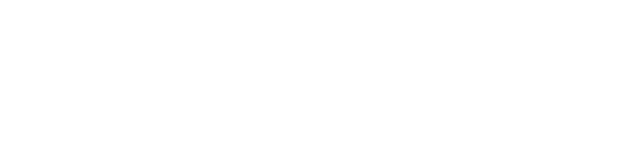
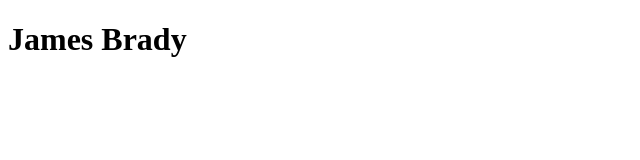
Before and after one commit to bamesjrady/bamesjrady.github.com, a plain HTML site: page index.html in a window 1280 px wide. Shown: the whole page, without its empty margins (0-640 px from the left). Drawn offline with Linux system fonts and the light colour scheme.

Commit message:
checking local setup

```diff
--- a/index.html
+++ b/index.html
@@ -5,5 +5,6 @@
 	</head>
 
 	<body>
+		<h1>James Brady</h1>
 	</body>
 </html>
```
